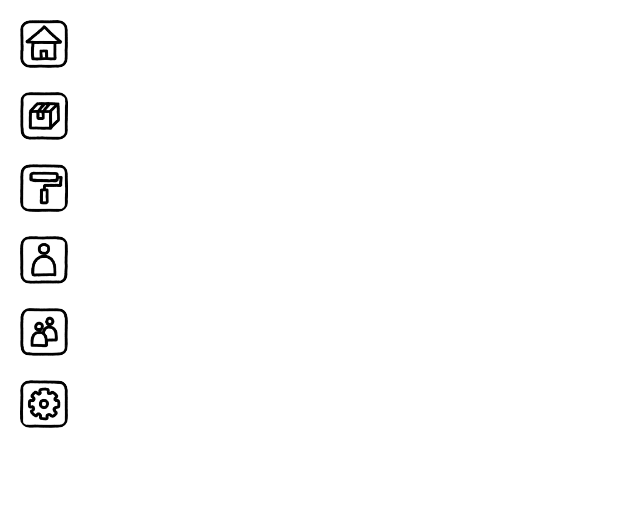
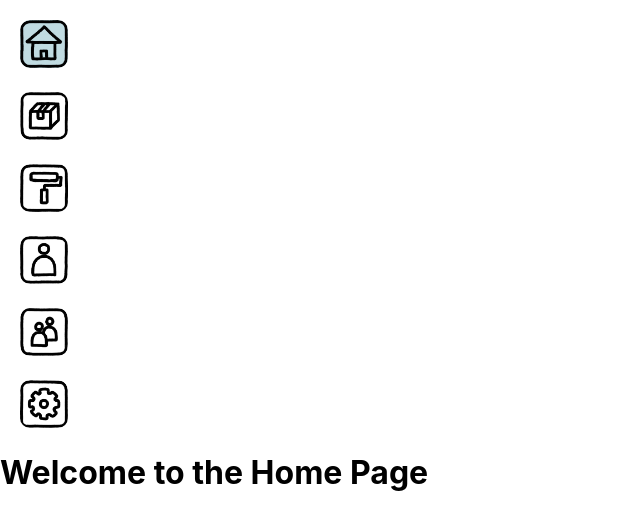
Before and after one commit to daisychangm/nuliji, a React (Create React App) app in the folder my-react-project/: page /Home in a window 1280 px wide. Before the commit this address had no page. Shown: the top 530 px of the page, without its empty margins (0-640 px from the left). Built offline with nearby package versions, Linux system fonts and the light colour scheme.

Commit message:
Added navbar toggle functionality

```diff
--- a/my-react-project/src/App.js
+++ b/my-react-project/src/App.js
@@ -1,20 +1,29 @@
 import './App.css';
-import NavBar from './NavBar';
-import { BrowserRouter as Router, Routes, Route }
-from 'react-router-dom';
-import Home from './pages';
+import { BrowserRouter as Router, Routes, Route } from 'react-router-dom';
+
+// Pages
+import StartPage from './pages';
+import Home from './pages/Home';
 import Decor from './pages/Decor'
 import Themes from './pages/Themes'
 import Profile from './pages/Profile'
 import Friends from './pages/Friends'
 import Settings from './pages/Settings'
 
+//Components
+import NavBar from './components/NavBar';
+import NavBarToggle from './components/NavBarToggle'
+
 function App() {
   return (
     <Router>
-      <NavBar />
+      <NavBarToggle>
+        <NavBar />
+      </NavBarToggle>
+
       <Routes>
-        <Route path='/' element={<Home />} />
+        <Route path='/' element={<StartPage />} />
+        <Route path='/Home' element={<Home />} />
         <Route path='/Decor' element={<Decor />} />
         <Route path='/Themes' element={<Themes />} />
         <Route path='/Profile' element={<Profile />} />
--- /dev/null
+++ b/my-react-project/src/NavRouter.js
@@ -0,0 +1,27 @@
+import React from 'react';
+import { BrowserRouter as Router, Routes, Route } from 'react-router-dom';
+import NavBar from './components/NavBar';
+import Home from './pages/Home';
+import Decor from './pages/Decor';
+import Themes from './pages/Themes';
+import Profile from './pages/Profile';
+import Friends from './pages/Friends';
+import Settings from './pages/Settings';
+
+function NavRouter() {
+  return (
+    <div>
+      <NavBar/>
+      <Routes>
+        <Route path='/Home' element={<Home />} />
+        <Route path='/Decor' element={<Decor />} />
+        <Route path='/Themes' element={<Themes />} />
+        <Route path='/Profile' element={<Profile />} />
+        <Route path='/Friends' element={<Friends />} />
+        <Route path='/Settings' element={<Settings />} />
+      </Routes>
+    </div>
+  );
+}
+
+export default NavRouter;
--- /dev/null
+++ b/my-react-project/src/components/DecorToggle.js
@@ -0,0 +1,14 @@
+import React, { useEffect, useState } from 'react'
+import { useLocation } from 'react-router-dom';
+
+const DecorToggle = ({children}) => {
+    const location = useLocation();
+    const [showButtons, setShowButtons] = useState(false);
+
+        useEffect(() => {
+            setShowButtons(location.pathname !== '/Decor')
+        }, [location]);
+    return showButtons ? <div>{children}</div> : null;
+};
+
+export default DecorToggle;
--- a/my-react-project/src/NavBar.js
+++ b/my-react-project/src/components/NavBar.js
@@ -1,5 +1,8 @@
 import React, { useEffect, useState} from 'react';
 import { Link, useLocation } from 'react-router-dom'
+
+// Components
+import DecorToggle from './DecorToggle';
 
 function NavBar() {
     const location = useLocation();
@@ -13,13 +16,14 @@ function NavBar() {
     return (
         <div className="navbar">
             <ul>
-                <li><Link to="/">
-                        <button className="btn btn-home" ID={activeButton === '/' ? 'active' : ''}></button>
+                <li><Link to="/Home">
+                        <button className="btn btn-home" ID={activeButton === '/Home' ? 'active' : ''}></button>
                     </Link></li>
-                <li><Link to="/Decor">
+                <li><Link to={activeButton === '/Decor' ? '/Home' : '/Decor'}>
                         <button className="btn btn-decor" ID={activeButton === '/Decor' ? 'active-decor' : ''}></button>
                     </Link></li>
-                <li><Link to="Themes">
+                <DecorToggle>
+                <li><Link to="/Themes">
                         <button className="btn btn-themes" ID={activeButton === '/Themes' ? 'active' : ''}></button>
                     </Link></li>
                 <li><Link to="/Profile">
@@ -31,6 +35,7 @@ function NavBar() {
                 <li><Link to="/Settings">
                         <button className="btn btn-settings" ID={activeButton === '/Settings' ? 'active' : ''}></button>
                     </Link></li>
+                </DecorToggle>
             </ul>
         </div>
     );
--- /dev/null
+++ b/my-react-project/src/components/NavBarToggle.js
@@ -0,0 +1,14 @@
+import React, { useEffect, useState } from 'react'
+import { useLocation } from 'react-router-dom';
+
+const NavBarToggle = ({children}) => {
+    const location = useLocation();
+    const [showNavBar, setShowNavBar] = useState(false);
+
+        useEffect(() => {
+            setShowNavBar(location.pathname !== '/')
+        }, [location]);
+    return showNavBar ? <div>{children}</div> : null;
+};
+
+export default NavBarToggle;
--- /dev/null
+++ b/my-react-project/src/pages/Home.js
@@ -0,0 +1,14 @@
+import React from 'react';
+import NavBar from '../components/NavBar';
+import { BrowserRouter as Router, Routes, Route } from 'react-router-dom';
+
+
+const Home = () => {
+    return (
+        <div>
+            <h1>Welcome to the Home Page</h1>
+        </div>
+    );
+};
+
+export default Home;
--- a/my-react-project/src/pages/index.js
+++ b/my-react-project/src/pages/index.js
@@ -1,11 +1,16 @@
 import React from 'react';
+import { Link } from 'react-router-dom'
+import NavRouter from '../NavRouter'
 
-const Home = () => {
+const StartPage = () => {
     return (
         <div>
-            <h1>Welcome to the Home Page</h1>
+            <h1>Welcome to Nuliji!</h1>
+            <Link to="/Home">
+                <button>Begin</button>
+            </Link>
         </div>
     );
 };
 
-export default Home;
+export default StartPage;
```
Also changed, not shown: my-react-project/src/AppRouter.js (deleted, +0 -19 lines), my-react-project/src/images/logo.png (added).
